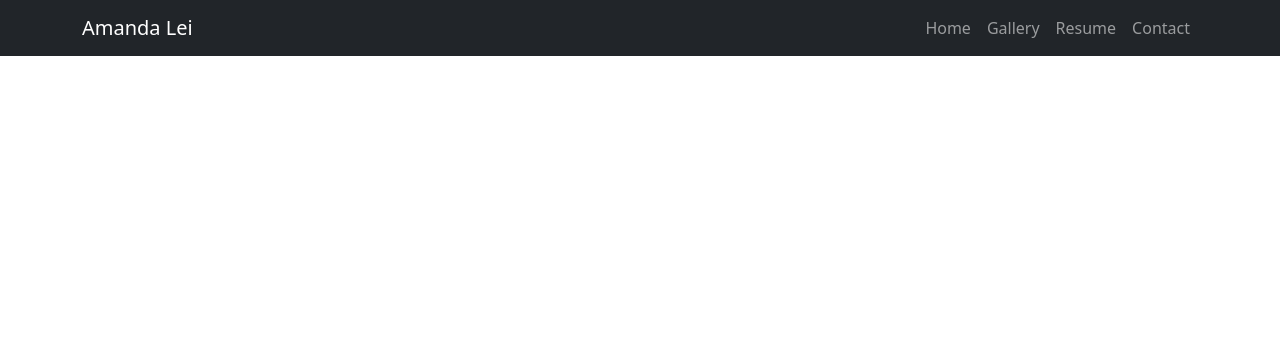
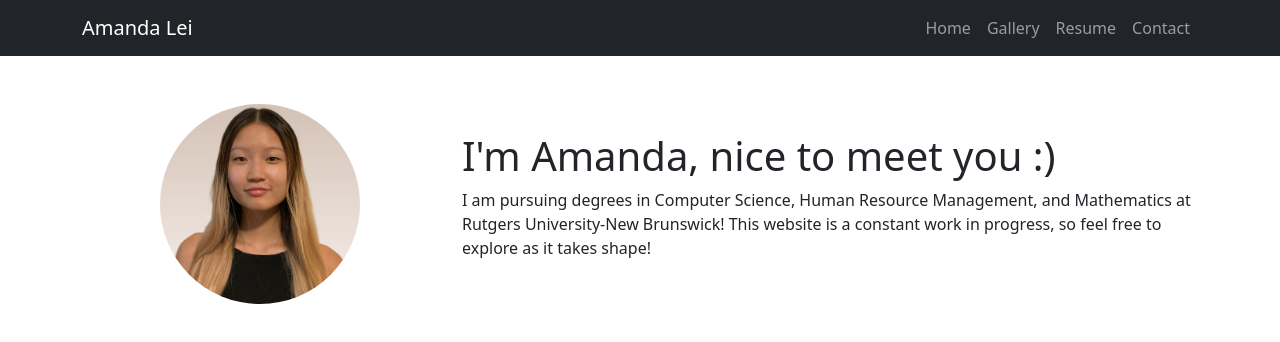
Before and after one commit to Amanda-Lei/my-app, a React (Create React App) app: page / in a window 1280 px wide. Shown: the top 342 px of the page. Built offline with nearby package versions, Linux system fonts and the light colour scheme.

Commit message:
home start
simple addition. adding photo and intro text content

```diff
--- a/src/App.js
+++ b/src/App.js
@@ -9,8 +9,8 @@ function App() {
   return (
     <main>
       <NavBar />
-      {/* <Home />
-      <Gallery />
+      <Home />
+      {/* <Gallery />
       <Resume />
       <Contact /> */}
     </main>
--- a/src/components/Home.js
+++ b/src/components/Home.js
@@ -0,0 +1,24 @@
+import Container from 'react-bootstrap/Container';
+import Row from 'react-bootstrap/Row';
+import Col from 'react-bootstrap/Col';
+import Image from 'react-bootstrap/Image';
+import pfp from '../images/pfp.JPG'
+import 'bootstrap/dist/css/bootstrap.css';
+
+function NavBar() {
+    return (
+        <Container className="d-flex justify-content-center my-5">
+            <Row className="align-items-center justify-content-center">
+                <Col md={4} className="d-flex justify-content-center">
+                    <Image src={pfp} roundedCircle fluid alt="Amanda's profile picture" style={{ width: '200px', height: '200px', objectFit: 'cover' }}/>
+                </Col>
+                <Col md={8}>
+                    <h1>I'm Amanda, nice to meet you :)</h1>
+                    <p>I am pursuing degrees in Computer Science, Human Resource Management, and Mathematics at Rutgers University-New Brunswick! This website is a constant work in progress, so feel free to explore as it takes shape!</p>
+                </Col>
+            </Row>
+        </Container>
+    );
+}
+
+export default NavBar;
```
Also changed, not shown: src/images/pfp.JPG (added).
